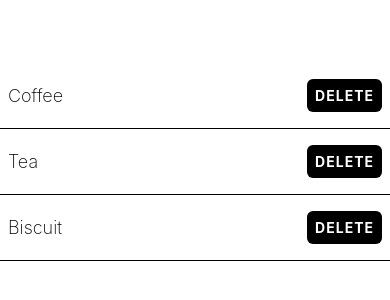
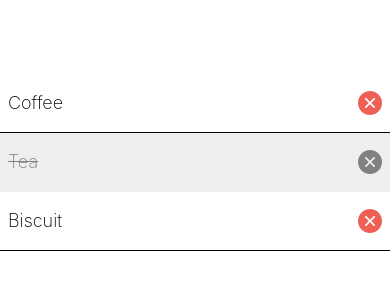
Before and after one commit to harshrajeevsingh/taskly, a React Native app: screen / in a window 390 px wide. Shown: the part 260-560 px from the top of the page. Built offline with nearby package versions, Linux system fonts and the light colour scheme.

Commit message:
add: ShoppingList todo

```diff
--- a/App.tsx
+++ b/App.tsx
@@ -6,7 +6,7 @@ export default function App() {
   return (
     <View style={styles.container}>
       <ShoppingList name={"Coffee"} />
-      <ShoppingList name={"Tea"} />
+      <ShoppingList name={"Tea"} isCompleted />
       <ShoppingList name={"Biscuit"} />
     </View>
   );
--- a/components/ShoppingList.tsx
+++ b/components/ShoppingList.tsx
@@ -1,11 +1,13 @@
 import { Alert, StyleSheet, Text, TouchableOpacity, View } from "react-native";
 import { theme } from "../theme";
+import AntDesign from "@expo/vector-icons/AntDesign";
 
 type Props = {
   name: string;
+  isCompleted?: boolean;
 };
 
-export default function ShoppingList({ name }: Props) {
+export default function ShoppingList({ name, isCompleted }: Props) {
   const handleDelete = () => {
     Alert.alert(
       `Are you sure, you wanna delete ${name}?`,
@@ -27,14 +29,26 @@ export default function ShoppingList({ name }: Props) {
   };
 
   return (
-    <View style={styles.itemContainer}>
-      <Text style={styles.itemText}>{name}</Text>
-      <TouchableOpacity
-        onPress={handleDelete}
-        style={styles.button}
-        activeOpacity={0.8}
+    <View
+      style={[
+        styles.itemContainer,
+        isCompleted ? styles.completedContainer : undefined,
+      ]}
+    >
+      <Text
+        style={[
+          styles.itemText,
+          isCompleted ? styles.completedText : undefined,
+        ]}
       >
-        <Text style={styles.buttonText}>Delete</Text>
+        {name}
+      </Text>
+      <TouchableOpacity onPress={handleDelete} activeOpacity={0.8}>
+        <AntDesign
+          name="closecircle"
+          size={24}
+          color={isCompleted ? theme.colorGrey : theme.colorRed}
+        />
       </TouchableOpacity>
     </View>
   );
@@ -64,4 +78,16 @@ const styles = StyleSheet.create({
     letterSpacing: 1,
     textTransform: "uppercase",
   },
+  completedContainer: {
+    backgroundColor: theme.colorLightGrey,
+    borderBottomColor: theme.colorLightGrey,
+  },
+  completedText: {
+    color: theme.colorGrey,
+    textDecorationLine: "line-through",
+    textDecorationColor: theme.colorGrey,
+  },
+  completedButton: {
+    backgroundColor: theme.colorGrey,
+  },
 });
--- a/package.json
+++ b/package.json
@@ -10,6 +10,7 @@
     "lint": "expo lint"
   },
   "dependencies": {
+    "@expo/vector-icons": "^14.1.0",
     "expo": "~53.0.17",
     "expo-status-bar": "~2.2.3",
     "react": "19.0.0",
--- a/theme.ts
+++ b/theme.ts
@@ -2,4 +2,7 @@ export const theme = {
   colorCerulean: "#1a759f",
   colorWhite: "#fff",
   colorBlack: "#000",
+  colorGrey: "grey",
+  colorLightGrey: "#eee",
+  colorRed: "#ee6055",
 };
```
Also changed, not shown: 1 other file (tests, documents, lock files or other folders).
